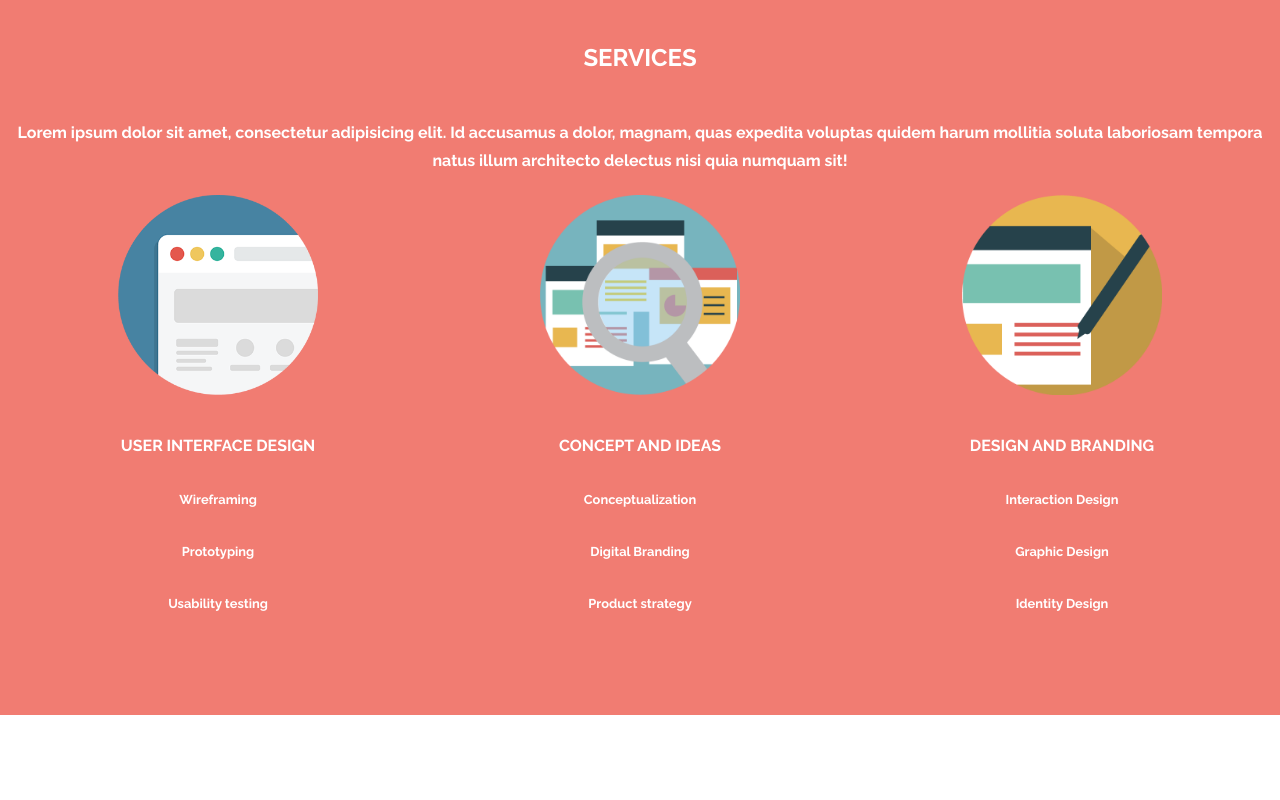
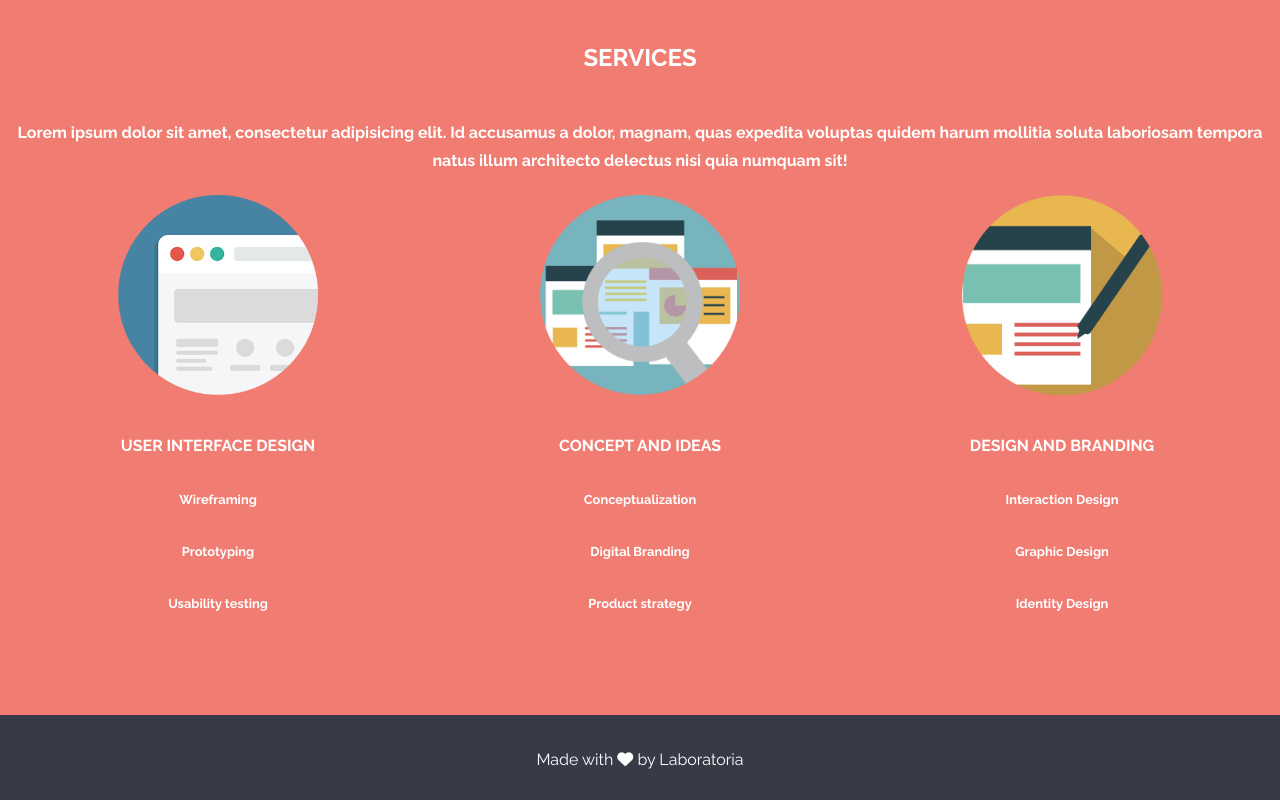
Before and after one commit to berenisser/app-love-flex, a plain HTML site: page index.html in a window 1280 px wide. Shown: the part 703-1503 px from the top of the page. Before the commit the page ends 1418 px from the top, so only its background shows below. Drawn offline with Linux system fonts and the light colour scheme.

Commit message:
Ejercicio guiado primera fase terminado

```diff
--- a/css/main.css
+++ b/css/main.css
@@ -93,3 +93,13 @@ body {
 	font-size: 1.2em;
 	font-weight: bold;
 }
+
+/*----------------Footer-----------------*/
+footer{
+  text-align: center;
+  height: 70px;
+  background-color: #373b47;
+  color: white;
+  padding-top: 15px;
+  margin: 0;
+}
--- a/index.html
+++ b/index.html
@@ -55,6 +55,10 @@
 		</div>
 	</section>
 
+	<footer>
+		<p>Made with <i class="fa fa-heart" aria-hidden="true"></i> by Laboratoria</p>
+	</footer>
+
 	<!-- Enlaza tu JS del proyecto aquí -->
 	<script src="js/app.js"></script>
 </body>
```
